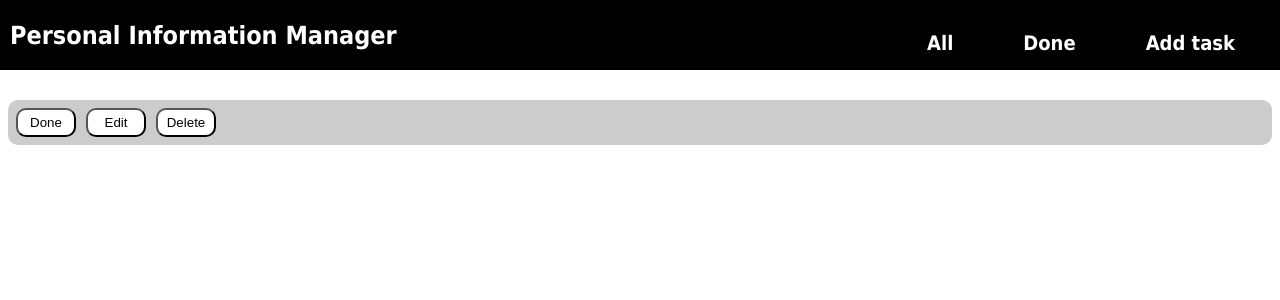
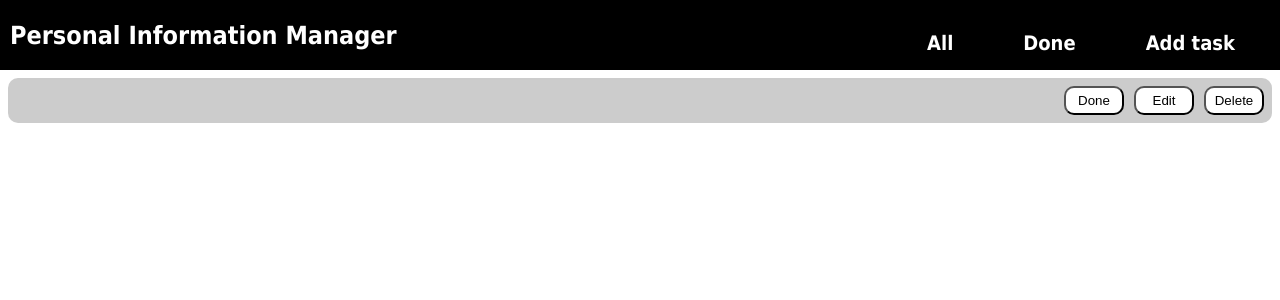
Before and after one commit to simenblik/it2810-webutvikling-h17-prosjekt-3-it2810-40, a React (Create React App) app: page / in a window 1280 px wide. Shown: the top 300 px of the page. Built offline with nearby package versions, Linux system fonts and the light colour scheme.

Commit message:
Fix card-margins and add a page-title

```diff
--- a/public/index.html
+++ b/public/index.html
@@ -19,7 +19,7 @@
       work correctly both with client-side routing and a non-root public URL.
       Learn how to configure a non-root public URL by running `npm run build`.
     -->
-    <title>React App</title>
+    <title>Simsala-PIM!</title>
   </head>
   <body>
     <noscript>
--- a/src/App.js
+++ b/src/App.js
@@ -10,6 +10,7 @@ class App extends Component {
         <div>
           <Header />{' '}
         </div>
+        <div style={{height: 70}}></div>
         <div className="cardStyle">
           <Card>
             <ButtonList />
--- a/src/components/common/ButtonList.js
+++ b/src/components/common/ButtonList.js
@@ -11,7 +11,7 @@ function Button(props) {
 class ButtonList extends Component {
   render() {
     return(
-      <div className="button-group">
+      <div className="button-group" style={styles.groupStyle}>
         <Button
           name="done"
           onClick=""
@@ -42,6 +42,9 @@ const styles = {
     borderColor: "#000",
     borderRadius: 10,
     borderWidth: 2,
+  },
+  groupStyle: {
+    marginLeft: 'auto',
   }
 
 };
--- a/src/components/common/Card.js
+++ b/src/components/common/Card.js
@@ -12,8 +12,8 @@ const styles = {
     flex: 1,
   },
   cardStyle: {
+    display: 'flex',
     flex: 1,
-    marginTop: 100,
     padding: 3,
     borderRadius: 10,
     backgroundColor: '#ccc',
```
